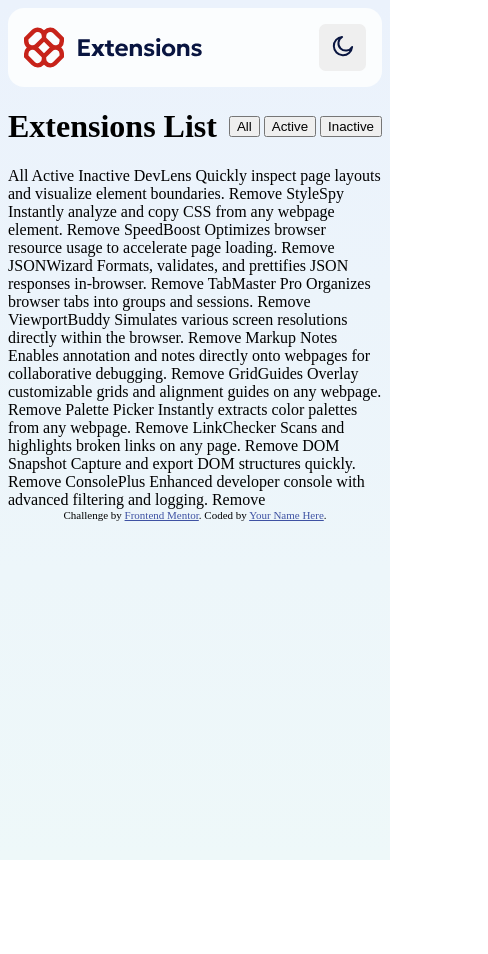
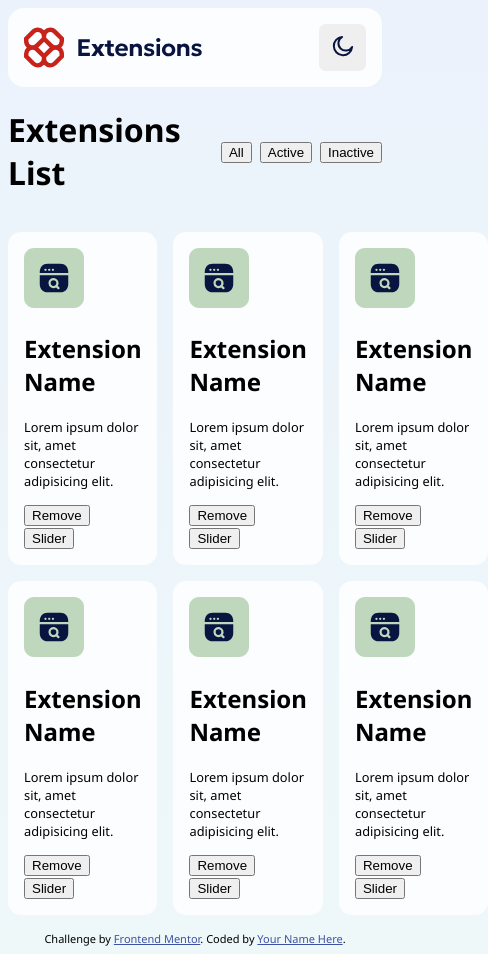
Before and after one commit to kilocharlie96/browser-extensions-manager-ui, a plain HTML site: page index.html in a window 390 px wide. Shown: the whole page, 488 px wide, since content can reach past the window. Before the commit the page ends 860 px from the top, so only its background shows below. Drawn offline with Linux system fonts and the light colour scheme.

Commit message:
Enhance UI layout and styling for extensions manager. Added Google Fonts integration, restructured HTML for better semantics, and improved CSS for responsive design and visual consistency.

```diff
--- a/index.html
+++ b/index.html
@@ -9,19 +9,14 @@
   <link rel="icon" type="image/png" sizes="32x32" href="./assets/images/favicon-32x32.png">
   <link rel="stylesheet" href="style.css">
 
+  <!-- FONTS -->
+  <link rel="preconnect" href="https://fonts.googleapis.com">
+  <link rel="preconnect" href="https://fonts.gstatic.com" crossorigin>
+  <link href="https://fonts.googleapis.com/css2?family=Noto+Sans:ital,wght@0,100..900;1,100..900&display=swap"
+    rel="stylesheet">
+
   <title>Frontend Mentor | Browser extensions manager UI</title>
 
-  <!-- Feel free to remove these styles or customise in your own stylesheet 👍 -->
-  <style>
-    .attribution {
-      font-size: 0.6875rem;
-      text-align: center;
-    }
-
-    .attribution a {
-      color: hsl(228, 45%, 44%);
-    }
-  </style>
 </head>
 
 <body>
@@ -35,69 +30,73 @@
     </header>
 
     <main>
-      <div class="extensions-filter-bar">
+      <div class="extensions-top-bar">
         <h1>Extensions List</h1>
-        <div class="filter-buttons-container">
-          <button>All</button>
-          <button>Active</button>
-          <button>Inactive</button>
-        </div>
+        <ul class="extensions-filter-buttons">
+          <li><button>All</button></li>
+          <li><button>Active</button></li>
+          <li><button>Inactive</button></li>
+        </ul>
       </div>
+
+      <ul class="extensions-list">
+        <li class="extensions-list-item">
+          <img src="/assets/images/logo-devlens.svg" alt="devlens">
+          <h2>Extension Name</h2>
+          <p>Lorem ipsum dolor sit, amet consectetur adipisicing elit.</p>
+
+          <button>Remove</button>
+          <button>Slider</button>
+        </li>
+
+        <li class="extensions-list-item">
+          <img src="/assets/images/logo-devlens.svg" alt="devlens">
+          <h2>Extension Name</h2>
+          <p>Lorem ipsum dolor sit, amet consectetur adipisicing elit.</p>
+
+          <button>Remove</button>
+          <button>Slider</button>
+        </li>
+
+        <li class="extensions-list-item">
+          <img src="/assets/images/logo-devlens.svg" alt="devlens">
+          <h2>Extension Name</h2>
+          <p>Lorem ipsum dolor sit, amet consectetur adipisicing elit.</p>
+
+          <button>Remove</button>
+          <button>Slider</button>
+        </li>
+
+        <li class="extensions-list-item">
+          <img src="/assets/images/logo-devlens.svg" alt="devlens">
+          <h2>Extension Name</h2>
+          <p>Lorem ipsum dolor sit, amet consectetur adipisicing elit.</p>
+
+          <button>Remove</button>
+          <button>Slider</button>
+        </li>
+
+        <li class="extensions-list-item">
+          <img src="/assets/images/logo-devlens.svg" alt="devlens">
+          <h2>Extension Name</h2>
+          <p>Lorem ipsum dolor sit, amet consectetur adipisicing elit.</p>
+
+          <button>Remove</button>
+          <button>Slider</button>
+        </li>
+
+        <li class="extensions-list-item">
+          <img src="/assets/images/logo-devlens.svg" alt="devlens">
+          <h2>Extension Name</h2>
+          <p>Lorem ipsum dolor sit, amet consectetur adipisicing elit.</p>
+
+          <button>Remove</button>
+          <button>Slider</button>
+        </li>
+      </ul>
+
     </main>
 
-    All
-    Active
-    Inactive
-
-    <!-- If you plan to use the JSON file to populate the data dynamically, you can delete the content below -->
-
-    DevLens
-    Quickly inspect page layouts and visualize element boundaries.
-    Remove
-
-    StyleSpy
-    Instantly analyze and copy CSS from any webpage element.
-    Remove
-
-    SpeedBoost
-    Optimizes browser resource usage to accelerate page loading.
-    Remove
-
-    JSONWizard
-    Formats, validates, and prettifies JSON responses in-browser.
-    Remove
-
-    TabMaster Pro
-    Organizes browser tabs into groups and sessions.
-    Remove
-
-    ViewportBuddy
-    Simulates various screen resolutions directly within the browser.
-    Remove
-
-    Markup Notes
-    Enables annotation and notes directly onto webpages for collaborative debugging.
-    Remove
-
-    GridGuides
-    Overlay customizable grids and alignment guides on any webpage.
-    Remove
-
-    Palette Picker
-    Instantly extracts color palettes from any webpage.
-    Remove
-
-    LinkChecker
-    Scans and highlights broken links on any page.
-    Remove
-
-    DOM Snapshot
-    Capture and export DOM structures quickly.
-    Remove
-
-    ConsolePlus
-    Enhanced developer console with advanced filtering and logging.
-    Remove
 
     <footer class="attribution">
       Challenge by <a href="https://www.frontendmentor.io?ref=challenge">Frontend Mentor</a>.
--- a/style.css
+++ b/style.css
@@ -1,6 +1,22 @@
+:root {
+  --color-neutral-0: hsl(200, 60%, 99%);
+}
+
 body {
   min-height: 100vh;
   background: linear-gradient(#ebf2fc, #eef8f9);
+
+  font-family: "Noto Sans", sans-serif;
+  font-optical-sizing: auto;
+  font-weight: 400;
+  font-style: normal;
+  font-variation-settings: "wdth" 100;
+}
+
+ul,
+ol {
+  list-style: none;
+  padding: 0;
 }
 
 .app {
@@ -10,7 +26,7 @@ body {
 
 /* HEADER */
 header {
-  background-color: hsl(200, 60%, 99%);
+  background-color: var(--color-neutral-0);
   border-radius: 1em;
 
   justify-content: space-between;
@@ -29,10 +45,33 @@ header {
 }
 
 /* MAIN */
-.extensions-filter-bar {
+/* extensions list top bar */
+.extensions-top-bar {
   display: flex;
   justify-content: space-between;
   align-items: center;
+}
+
+.extensions-filter-buttons {
+  display: flex;
+  gap: 0.5em;
+}
+
+ul.extensions-list {
+  display: grid;
+  grid-template-columns: 1fr 1fr 1fr;
+  gap: 1em;
+}
+
+/* extensions list item */
+li.extensions-list-item {
+  background-color: var(--color-neutral-0);
+  padding: 1em;
+  border-radius: 0.8em;
+}
+
+.extensions-list-item p {
+  font-size: 0.8em;
 }
 
 /* FOOTER */
```
